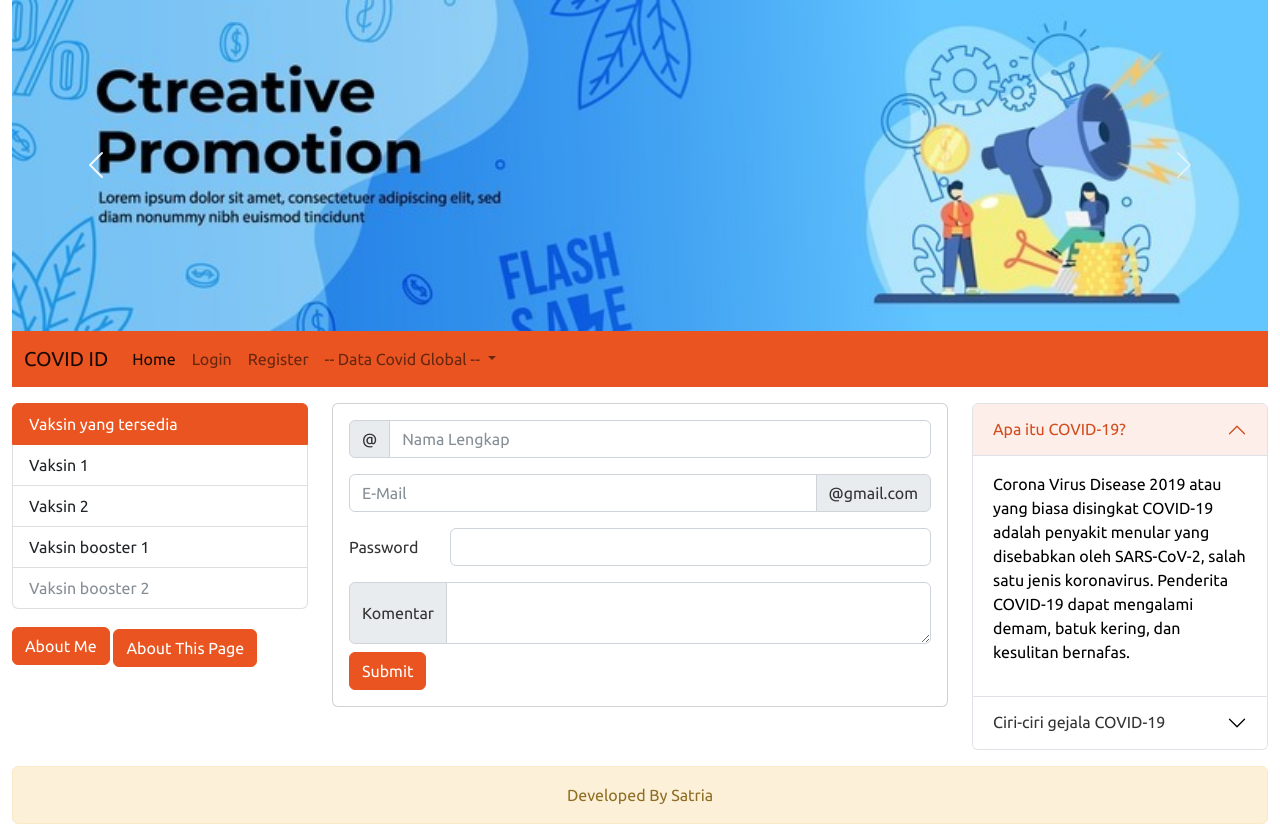
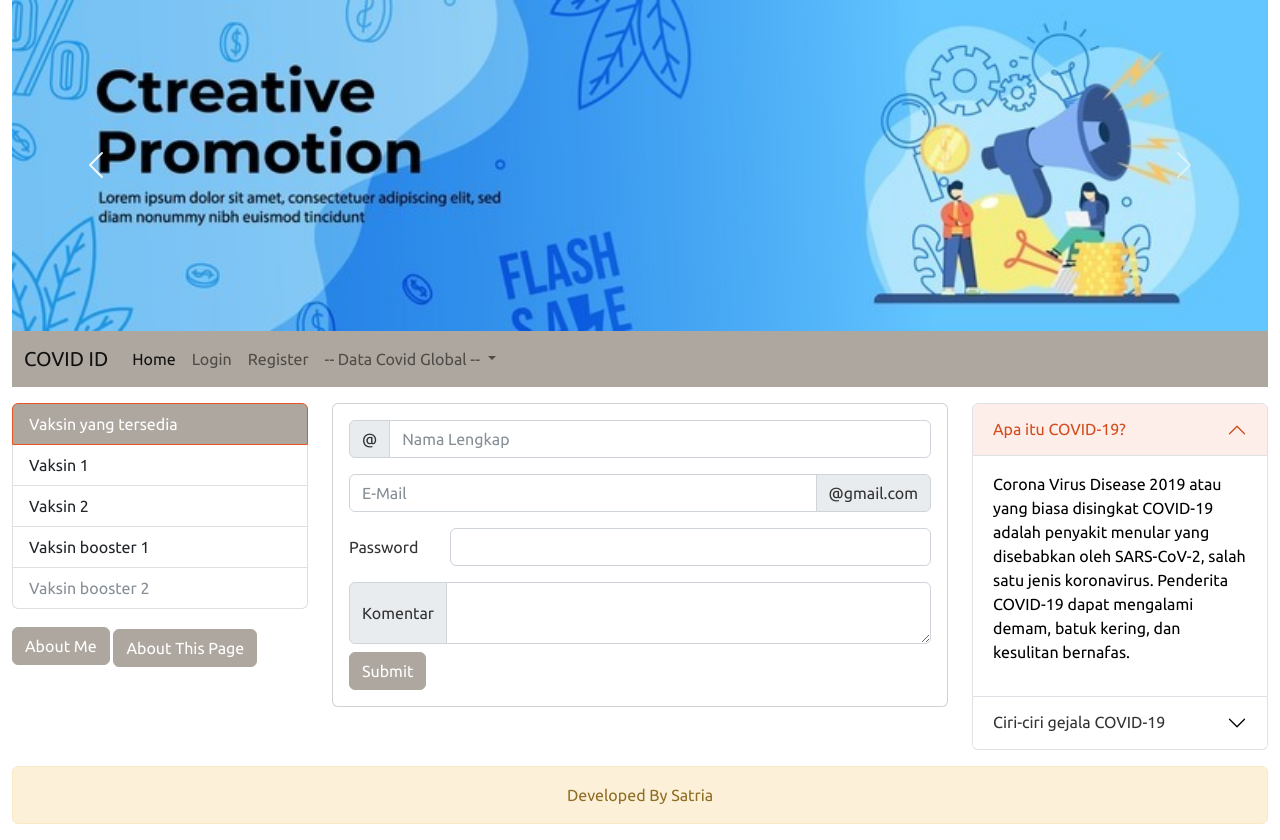
Before and after one commit to SatriaAN/Tugas_github_1, a plain HTML site: page src/index.html in a window 1280 px wide. Drawn offline with nearby package versions, Linux system fonts and the light colour scheme.

Commit message:
Merubah waarna website

```diff
--- a/src/index.html
+++ b/src/index.html
@@ -60,7 +60,7 @@
       <div class="row">
         <div class="col-md-12">
           <!-- Navbar awal -->
-          <nav class="navbar navbar-expand-lg bg-primary">
+          <nav class="navbar navbar-expand-lg bg-secondary">
             <div class="container-fluid">
               <a class="navbar-brand" href="#">COVID ID</a>
               <button
@@ -129,7 +129,7 @@
           <div class="list-group">
             <a
               href="#"
-              class="list-group-item list-group-item-action active mt-3"
+              class="list-group-item list-group-item-action active mt-3 bg-secondary"
               aria-current="true"
             >
               Vaksin yang tersedia
@@ -149,7 +149,7 @@
           </div>
           <p class="mt-3">
             <a
-              class="btn btn-primary"
+              class="btn btn-secondary"
               data-bs-toggle="collapse"
               href="#multiCollapseExample1"
               role="button"
@@ -158,7 +158,7 @@
               >About Me</a
             >
             <button
-              class="btn btn-primary mt-1"
+              class="btn btn-secondary mt-1"
               type="button"
               data-bs-toggle="collapse"
               data-bs-target="#multiCollapseExample2"
@@ -235,7 +235,7 @@
                   aria-label="With textarea"
                 ></textarea>
               </div>
-              <a href="#" class="btn btn-primary mt-2">Submit</a>
+              <a href="#" class="btn btn-secondary mt-2">Submit</a>
             </div>
           </div>
           <!-- Main page akhir -->
```
